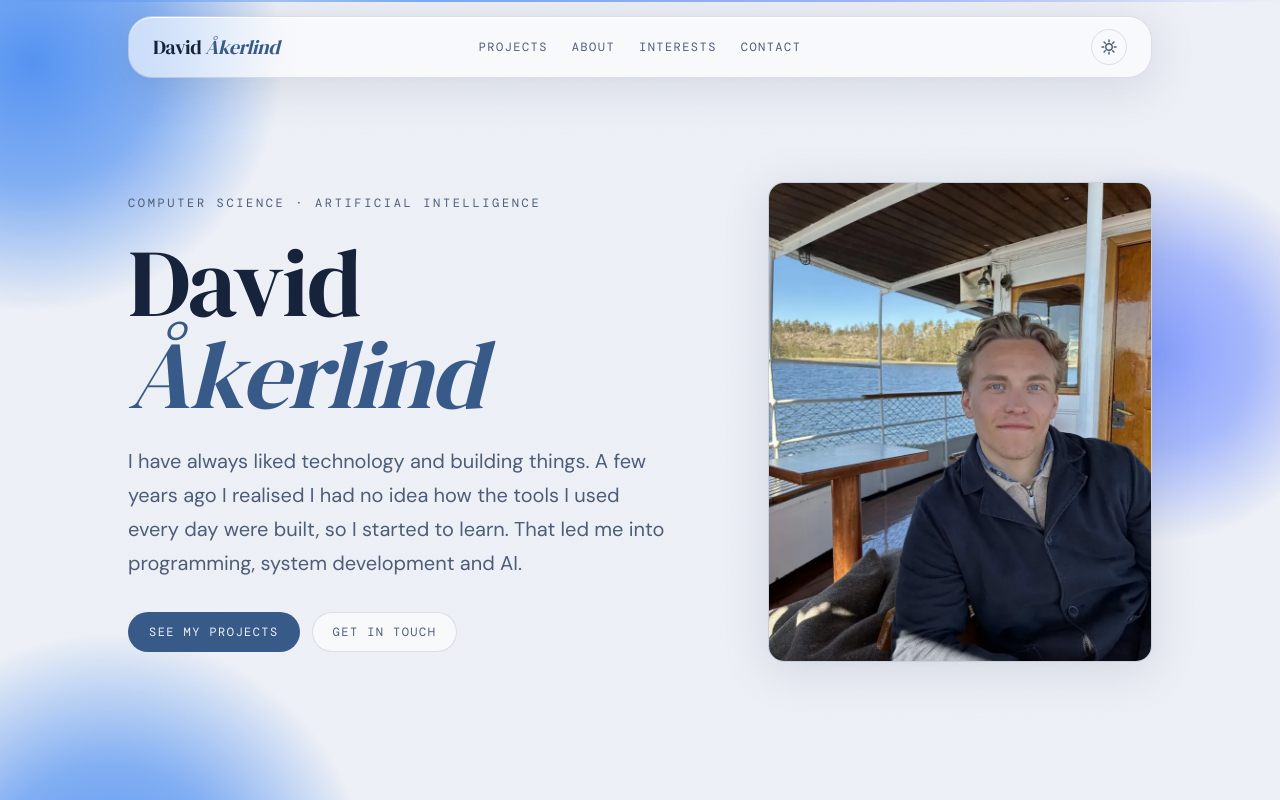
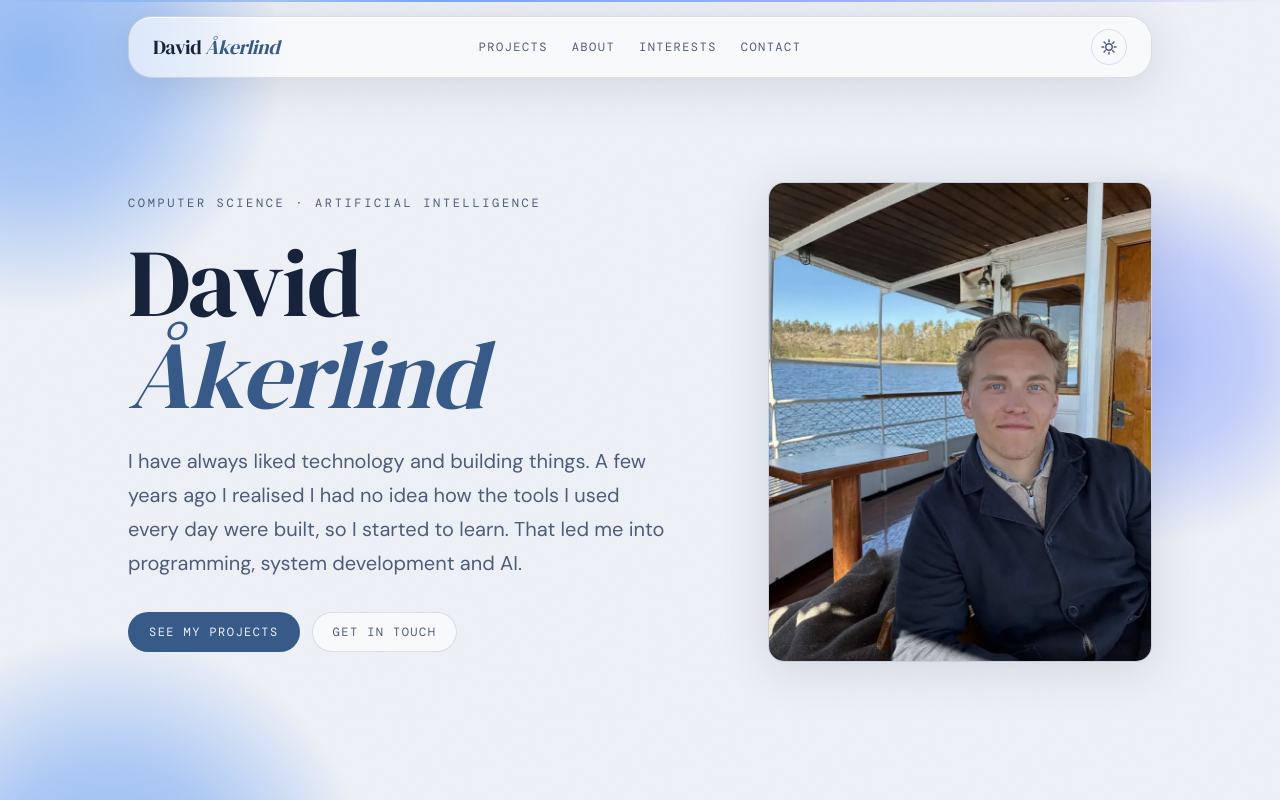
Before and after one commit to DavidAkerlind/portfolio_page, a React (Vite) app: page / in a window 1280 px wide. Shown: the top 800 px of the page. Built offline with nearby package versions, Linux system fonts and the light colour scheme.

Commit message:
Make the light-mode glows 40 percent paler
Opacity 0.8 to 0.48.

Co-Authored-By: Claude Sonnet 5.5 <noreply@anthropic.com>
Claude-Session: https://claude.ai/code/session_01V2AXfnzt3cR9dUYPQ3F8Te

```diff
--- a/src/index.css
+++ b/src/index.css
@@ -123,12 +123,12 @@
 /* In light mode the glows are stronger, since pale colour on a pale page needs it.
    (A number cannot be a light-dark() pair, so this follows the same two switches.) */
 :root[data-theme='light'] {
-	--glow-opacity: 0.8;
+	--glow-opacity: 0.48;
 }
 
 @media (prefers-color-scheme: light) {
 	:root:not([data-theme='dark']) {
-		--glow-opacity: 0.8;
+		--glow-opacity: 0.48;
 	}
 }
 
```
Also changed, not shown: 1 other file (tests, documents, lock files or other folders).
